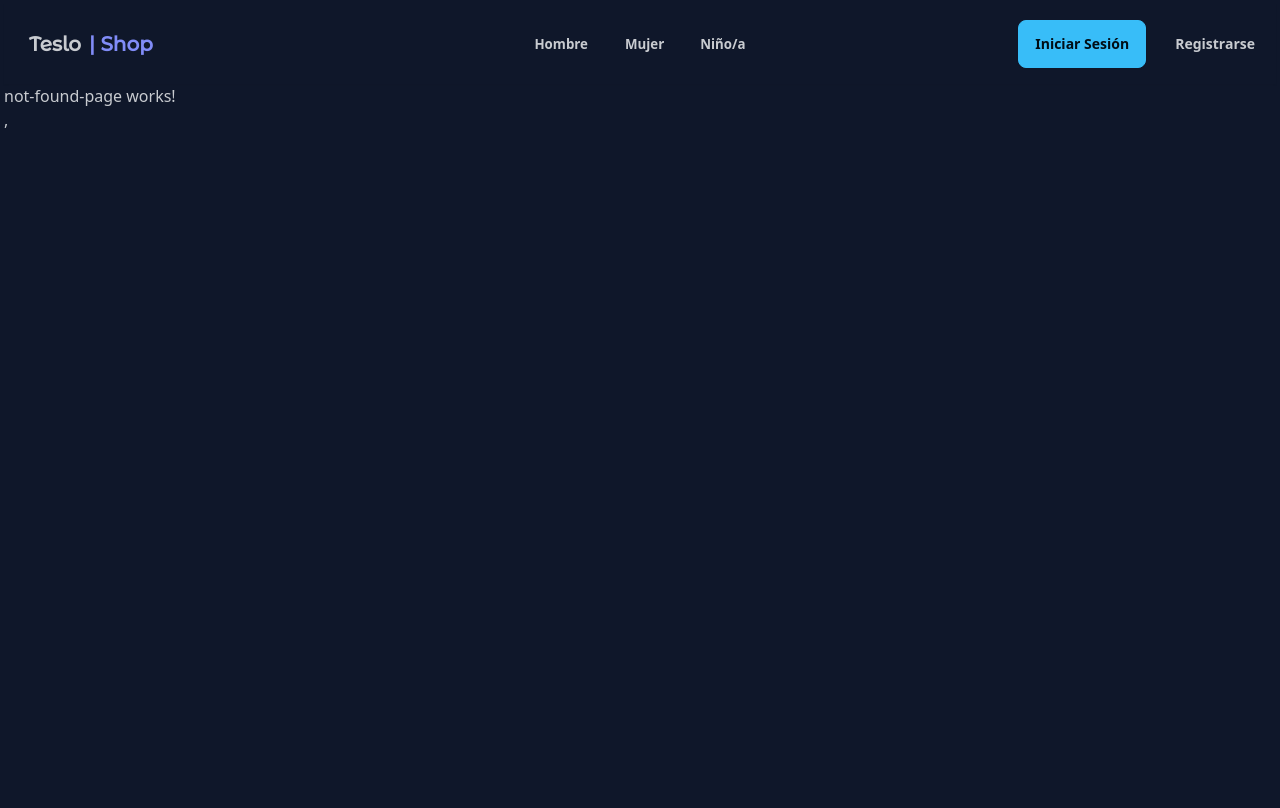
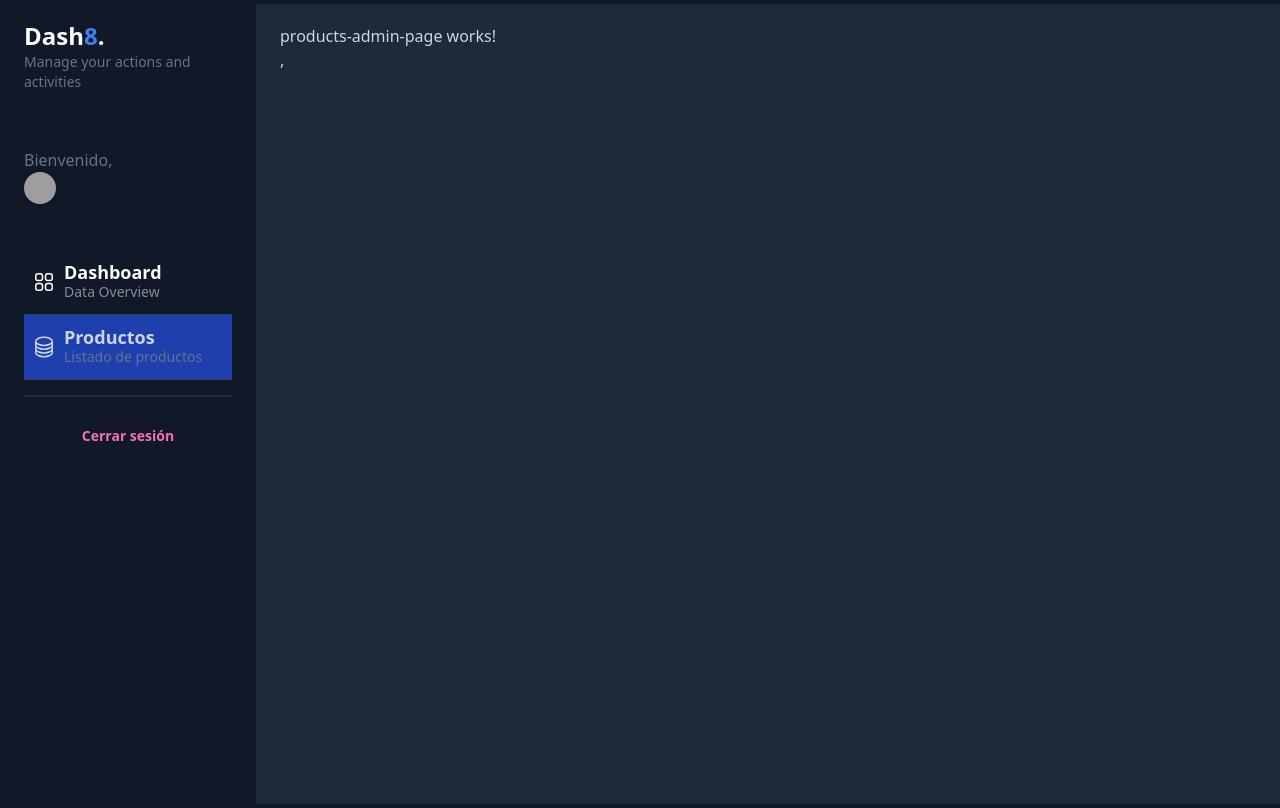
Before and after one commit to glavadoj01/Tesela-Shop, an Angular app: page /admin/products in a window 1280 px wide. Built offline with nearby package versions, Linux system fonts and the light colour scheme; grey boxes are pictures that could not be loaded.

Commit message:
Clase 287 - Init Basic AdminDashBoard

```diff
--- /dev/null
+++ b/src/app/admin-dashboard/admin-dashboard.routes.ts
@@ -0,0 +1,27 @@
+import { Routes } from "@angular/router";
+import { AdminDashboardLayoutComponent } from "./layout/admin-dashboard-layout/admin-dashboard-layout.component";
+import { ProductAdminPageComponent } from "./pages/product-admin-page/product-admin-page.component";
+import { ProductsAdminPageComponent } from "./pages/products-admin-page/products-admin-page.component";
+
+export const adminDashboardRoutes:Routes = [
+  {
+    path: '',
+    component: AdminDashboardLayoutComponent,
+    children: [
+      {
+        path: 'products',
+        component: ProductsAdminPageComponent
+      },
+      {
+        path: 'product/:id',
+        component: ProductAdminPageComponent
+      },
+      {
+        path: '**',
+        redirectTo: 'products',
+      },
+    ]
+  },
+]
+
+export default adminDashboardRoutes;
--- /dev/null
+++ b/src/app/admin-dashboard/layout/admin-dashboard-layout/admin-dashboard-layout.component.html
@@ -0,0 +1,106 @@
+<div
+  class="bg-slate-800 overflow-y-scroll w-screen h-screen antialiased text-slate-300 selection:bg-blue-600 selection:text-white"
+>
+  <div class="flex flex-col relative w-screen">
+    <div
+      id="menu"
+      class="bg-gray-900 min-h-screen z-10 text-slate-300 w-64 fixed left-0 h-screen overflow-y-scroll"
+    >
+      <div id="logo" class="my-4 px-6">
+        <h1 class="text-lg md:text-2xl font-bold text-white">
+          Dash<span class="text-blue-500">8</span>.
+        </h1>
+        <p class="text-slate-500 text-sm">Manage your actions and activities</p>
+      </div>
+      <div id="profile" class="px-6 py-10">
+        <p class="text-slate-500">Bienvenido,</p>
+        <a href="#" class="inline-flex space-x-2 items-center">
+          <span>
+            <img
+              class="rounded-full w-8 h-8"
+              src="https://images.unsplash.com/photo-1542909168-82c3e7fdca5c?ixlib=rb-4.0.3&ixid=MnwxMjA3fDB8MHxwaG90by1wYWdlfHx8fGVufDB8fHx8&auto=format&fit=crop&w=128&q=80"
+              alt=""
+            />
+          </span>
+          <span class="text-sm md:text-base font-bold">
+            {{ user()?.fullName }}
+          </span>
+        </a>
+      </div>
+      <div id="nav" class="w-full px-6">
+        <a
+          routerLink="/admin/dashboard"
+          class="w-full px-2 inline-flex space-x-2 items-center border-b border-slate-700 py-3 hover:bg-white/5 transition ease-linear duration-150"
+        >
+          <div>
+            <svg
+              xmlns="http://www.w3.org/2000/svg"
+              fill="none"
+              viewBox="0 0 24 24"
+              stroke-width="1.5"
+              stroke="currentColor"
+              class="w-6 h-6 text-white"
+            >
+              <path
+                stroke-linecap="round"
+                stroke-linejoin="round"
+                d="M3.75 6A2.25 2.25 0 016 3.75h2.25A2.25 2.25 0 0110.5 6v2.25a2.25 2.25 0 01-2.25 2.25H6a2.25 2.25 0 01-2.25-2.25V6zM3.75 15.75A2.25 2.25 0 016 13.5h2.25a2.25 2.25 0 012.25 2.25V18a2.25 2.25 0 01-2.25 2.25H6A2.25 2.25 0 013.75 18v-2.25zM13.5 6a2.25 2.25 0 012.25-2.25H18A2.25 2.25 0 0120.25 6v2.25A2.25 2.25 0 0118 10.5h-2.25a2.25 2.25 0 01-2.25-2.25V6zM13.5 15.75a2.25 2.25 0 012.25-2.25H18a2.25 2.25 0 012.25 2.25V18A2.25 2.25 0 0118 20.25h-2.25A2.25 2.25 0 0113.5 18v-2.25z"
+              />
+            </svg>
+          </div>
+          <div class="flex flex-col">
+            <span class="text-lg font-bold leading-5 text-white"
+              >Dashboard</span
+            >
+            <span class="text-sm text-white/50 hidden md:block"
+              >Data Overview</span
+            >
+          </div>
+        </a>
+        <a
+          routerLink="/admin/products"
+          routerLinkActive="bg-blue-800"
+          class="w-full px-2 inline-flex space-x-2 items-center border-b border-slate-700 py-3 hover:bg-white/5 transition ease-linear duration-150"
+        >
+          <div>
+            <svg
+              xmlns="http://www.w3.org/2000/svg"
+              fill="none"
+              viewBox="0 0 24 24"
+              stroke-width="1.5"
+              stroke="currentColor"
+              class="w-6 h-6"
+            >
+              <path
+                stroke-linecap="round"
+                stroke-linejoin="round"
+                d="M20.25 6.375c0 2.278-3.694 4.125-8.25 4.125S3.75 8.653 3.75 6.375m16.5 0c0-2.278-3.694-4.125-8.25-4.125S3.75 4.097 3.75 6.375m16.5 0v11.25c0 2.278-3.694 4.125-8.25 4.125s-8.25-1.847-8.25-4.125V6.375m16.5 0v3.75m-16.5-3.75v3.75m16.5 0v3.75C20.25 16.153 16.556 18 12 18s-8.25-1.847-8.25-4.125v-3.75m16.5 0c0 2.278-3.694 4.125-8.25 4.125s-8.25-1.847-8.25-4.125"
+              />
+            </svg>
+          </div>
+          <div class="flex flex-col">
+            <span class="text-lg text-slate-300 font-bold leading-5"
+              >Productos</span
+            >
+            <span class="text-sm text-slate-500 hidden md:block"
+              >Listado de productos</span
+            >
+          </div>
+        </a>
+        <!-- Fin menú -->
+        <div class="divider my-2"></div>
+
+        <button
+          class="btn btn-ghost text-accent w-full"
+          (click)="authService.logOut()"
+        >
+          Cerrar sesión
+        </button>
+      </div>
+    </div>
+  </div>
+
+  <div class="flex-1 ml-64 pt-5 px-5">
+    <router-outlet/>
+  </div>
+</div>
--- /dev/null
+++ b/src/app/admin-dashboard/layout/admin-dashboard-layout/admin-dashboard-layout.component.ts
@@ -0,0 +1,16 @@
+import { AuthService } from '@/auth/services/auth.service';
+import { Component, computed, inject } from '@angular/core';
+import { RouterLink, RouterLinkActive, RouterOutlet } from '@angular/router';
+
+@Component({
+  selector: 'app-admin-dashboard-layout',
+  imports: [RouterOutlet, RouterLink, RouterLinkActive],
+  templateUrl: './admin-dashboard-layout.component.html',
+})
+export class AdminDashboardLayoutComponent {
+
+  authService = inject(AuthService);
+
+  user = computed(this.authService.user)
+
+}
--- /dev/null
+++ b/src/app/admin-dashboard/pages/product-admin-page/product-admin-page.component.html
@@ -0,0 +1 @@
+<p>product-admin-page works!</p>,
--- /dev/null
+++ b/src/app/admin-dashboard/pages/products-admin-page/products-admin-page.component.html
@@ -0,0 +1 @@
+<p>products-admin-page works!</p>,
--- a/src/app/app.routes.ts
+++ b/src/app/app.routes.ts
@@ -7,8 +7,11 @@
     loadChildren: () => import('./auth/auth.routes'),
     canMatch: [
       NotAuthenticatedGuard,
-      () => console.log('Información desde el gestor de rutas 😀')
     ]
+  },
+  {
+    path: 'admin',
+    loadChildren: () => import('./admin-dashboard/admin-dashboard.routes'),
   },
   {
     path: '',
--- a/src/app/auth/guards/not-authenticated.guard.ts
+++ b/src/app/auth/guards/not-authenticated.guard.ts
@@ -7,12 +7,10 @@
   route: Route,
   segments: UrlSegment[]
 ) => {
-  console.log('NotAuthenticatedGuard called');
   const authService = inject(AuthService)
   const router = inject(Router);
 
   const isAuthenticated = await firstValueFrom(authService.checkStatus())
-  console.log('🤔¿isAuthenticated?:', isAuthenticated);
   if (isAuthenticated) {
     router.navigateByUrl('/');
     return false;
--- a/src/app/auth/interceptors/auth.interceptor.ts
+++ b/src/app/auth/interceptors/auth.interceptor.ts
@@ -1,6 +1,6 @@
 import { HttpRequest, HttpHandlerFn } from "@angular/common/http";
 import { inject } from "@angular/core";
-import { AuthService } from "../services/auth.service";
+import { AuthService } from "@auth/services/auth.service";
 
 export function authInterceptor(
   req: HttpRequest<unknown>,
--- a/src/app/auth/services/auth.service.ts
+++ b/src/app/auth/services/auth.service.ts
@@ -4,7 +4,7 @@
 import { environment } from '@environments/environment';
 import { User } from '@auth/interfaces/user.interface';
 import { AuthResponse } from '@auth/interfaces/auth-response.interface';
-import { catchError, map, Observable, of, tap } from 'rxjs';
+import { catchError, map, Observable, of } from 'rxjs';
 import { rxResource } from '@angular/core/rxjs-interop';
 
 type AuthStatus = 'checking' | 'authenticated' | 'no-authenticated';
--- a/src/app/products/components/product-carousel/product-carousel.component.ts
+++ b/src/app/products/components/product-carousel/product-carousel.component.ts
@@ -1,5 +1,5 @@
 import { AfterViewInit, Component, ElementRef, input, viewChild } from '@angular/core';
-
+import { ProductImagePipe } from '@/products/pipes/product-image.pipe';
 // import Swiper JS
 // core version + navigation, pagination modules:
 import Swiper from 'swiper';
@@ -8,8 +8,6 @@
 import 'swiper/css';
 import 'swiper/css/navigation';
 import 'swiper/css/pagination';
-import { ProductImagePipe } from '@/products/pipes/product-image.pipe';
-
 
 @Component({
   selector: 'product-carousel',
```
Also changed, not shown: src/app/admin-dashboard/pages/product-admin-page/product-admin-page.component.ts (added, +8 -0 lines), src/app/admin-dashboard/pages/products-admin-page/products-admin-page.component.ts (added, +8 -0 lines).
